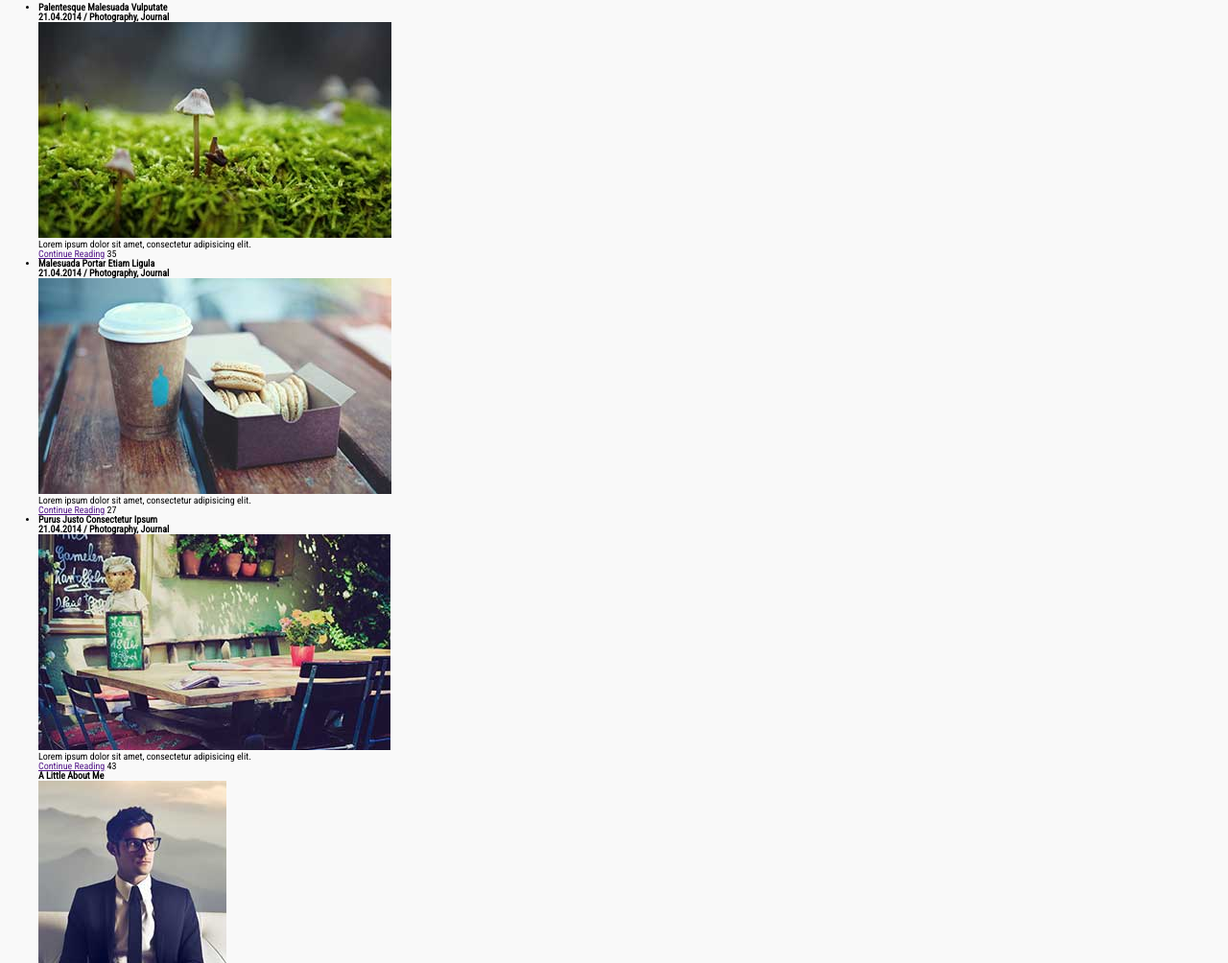
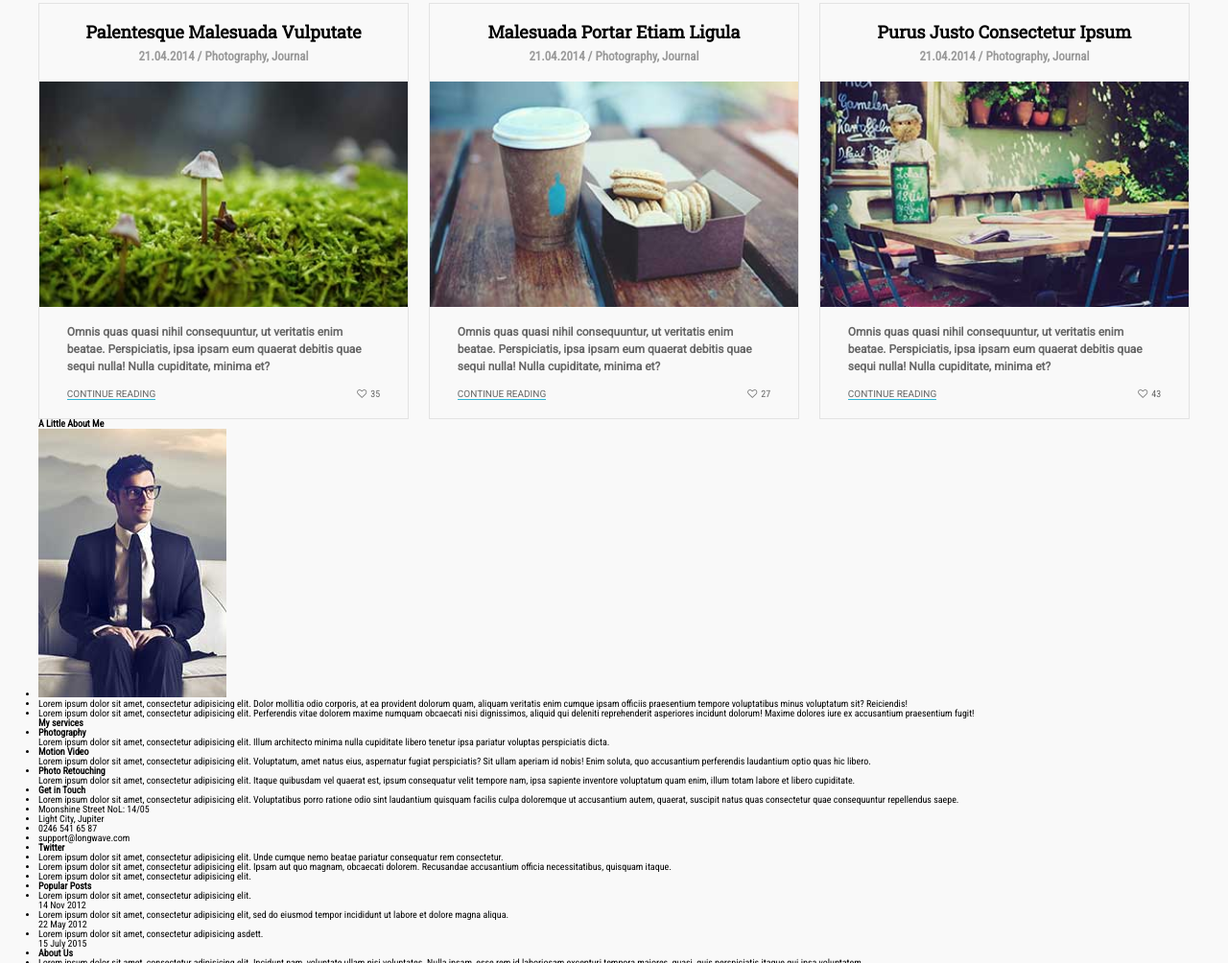
Before and after one commit to Messidt/psd-to-html, a plain HTML site: page index.html in a window 1280 px wide. Shown: the part 1993-2997 px from the top of the page at 96% size. Drawn offline with Linux system fonts and the light colour scheme.

Commit message:
Journal section finished.

```diff
--- a/index.html
+++ b/index.html
@@ -107,25 +107,31 @@
             <h3>Palentesque Malesuada Vulputate</h3>
             <h5>21.04.2014 / Photography, Journal</h5>
             <img src="images/journal-1.jpg" alt="">
-            <p>Lorem ipsum dolor sit amet, consectetur adipisicing elit. </p>
-            <a href="">Continue Reading</a>
-            <span>35</span>
+            <div class='description'>
+              <p>Omnis quas quasi nihil consequuntur, ut veritatis enim beatae. Perspiciatis, ipsa ipsam eum quaerat debitis quae sequi nulla! Nulla cupiditate, minima et? </p>
+              <a href="">Continue Reading</a>
+              <span><i class="icon-heart-empty"></i>35</span>
+            </div>
           </li>
           <li>
             <h3>Malesuada Portar Etiam Ligula</h3>
             <h5>21.04.2014 / Photography, Journal</h5>
             <img src="images/journal-2.jpg" alt="">
-            <p>Lorem ipsum dolor sit amet, consectetur adipisicing elit. </p>
-            <a href="">Continue Reading</a>
-            <span>27</span>
+            <div class='description'>
+              <p>Omnis quas quasi nihil consequuntur, ut veritatis enim beatae. Perspiciatis, ipsa ipsam eum quaerat debitis quae sequi nulla! Nulla cupiditate, minima et? </p>
+              <a href="">Continue Reading</a>
+              <span><i class="icon-heart-empty"></i>27</span>
+            </div>
           </li>
           <li>
             <h3>Purus Justo Consectetur Ipsum</h3>
             <h5>21.04.2014 / Photography, Journal</h5>
             <img src="images/journal-3.jpg" alt="">
-            <p>Lorem ipsum dolor sit amet, consectetur adipisicing elit. </p>
-            <a href="">Continue Reading</a>
-            <span>43</span>
+            <div class='description'>
+              <p>Omnis quas quasi nihil consequuntur, ut veritatis enim beatae. Perspiciatis, ipsa ipsam eum quaerat debitis quae sequi nulla! Nulla cupiditate, minima et? </p>
+              <a href="">Continue Reading</a>
+              <span><i class="icon-heart-empty"></i>43</span>
+            </div>
           </li>
         </ul>
       </section>
--- a/scss/style.scss
+++ b/scss/style.scss
@@ -257,4 +257,71 @@ header {
   .section-title {
     @include section-title;
   }
+
+  ul {
+    display: flex;
+    list-style-type: none;
+    justify-content: space-between;
+  }
+
+  li {
+    border: 1px solid #e3e3e3;
+    width: 32%;
+  }
+
+  h3, h5 {
+    text-align: center;
+  }
+
+  h3 {
+    font-family: 'Roboto Slab', serif;
+    font-size: 1.8rem;
+    padding-top: 20px;
+    padding-bottom: 10px;
+  }
+
+  h5 {
+    color: #999999;
+    font-size: 1.3rem;
+    padding-bottom: 20px;
+  }
+
+  img {
+    width: 100%;
+  }
+
+  div.description {
+    width: 85%;
+    margin: 0 auto;
+    padding-bottom: 30px;
+  }
+
+  p {
+    font-family: 'Roboto', sans-serif;
+    font-size: 1.2rem;
+    color: #666;
+    padding: 15px 0;
+    font-weight: bold;
+    line-height: 1.5;
+  }
+
+  a {
+    float: left;
+    text-transform: uppercase;
+    font-family: 'Roboto', sans-serif;
+    text-decoration: none;
+    color: #666;
+    border-bottom: 1px solid #28b8d8;
+  }
+
+  span {
+    float: right;
+    color: #666;
+
+    i {
+      margin-right: 2px;
+    }
+  }
 }
+
+// JOURNAL END //
```
Also changed, not shown: css/style.css.
